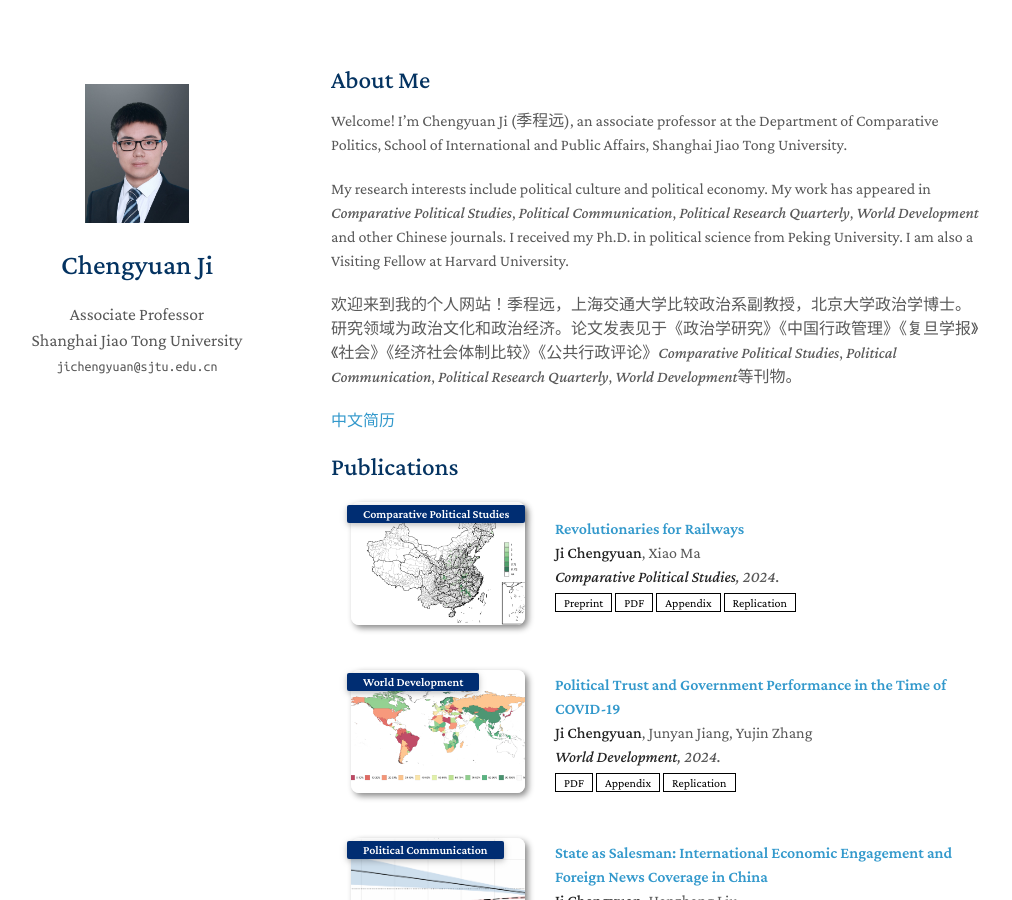
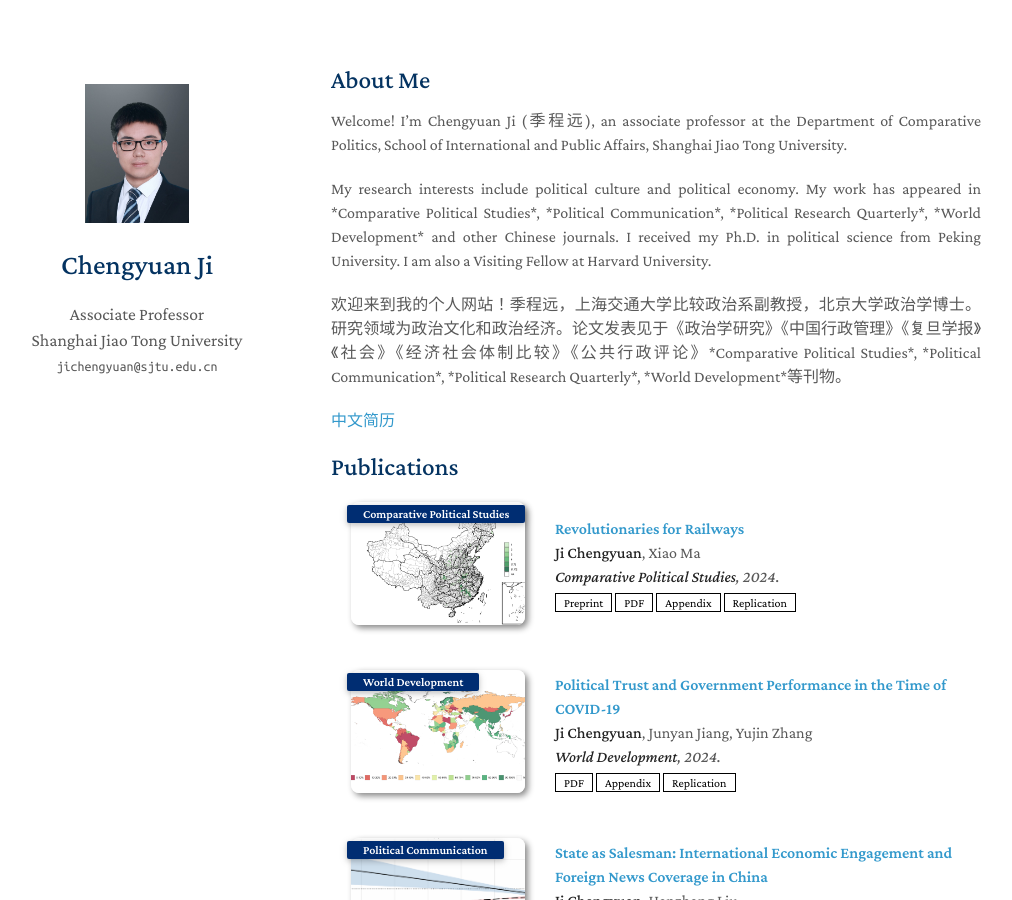
Before and after one commit to chengyuanji/website, a Jekyll site: the page built from index.md, in a window 1280 px wide and 900 px high. Shown: the whole window, without its empty margins (139-1151 px from the left). Built offline with Jekyll 4.4.1, drawn with Linux system fonts in a browser that asks for light colours; a style sheet for code colours, icons or effects is not loaded; our own code applies the rules of GitHub Pages for plain Markdown files.

Commit message:
Update index.md

```diff
--- a/index.md
+++ b/index.md
@@ -4,11 +4,17 @@ layout: homepage
 
 ## About Me
 
+<p style="text-align:justify">
 Welcome! I’m Chengyuan Ji (季程远), an associate professor at the Department of Comparative Politics, School of International and Public Affairs, Shanghai Jiao Tong University.
+</p>
 
+<p style="text-align:justify">
 My research interests include political culture and political economy. My work has appeared in *Comparative Political Studies*, *Political Communication*, *Political Research Quarterly*, *World Development* and other Chinese journals. I received my Ph.D. in political science from Peking University. I am also a Visiting Fellow at Harvard University.
+</p>
 
+<p style="text-align:justify">
 欢迎来到我的个人网站！季程远，上海交通大学比较政治系副教授，北京大学政治学博士。研究领域为政治文化和政治经济。论文发表见于《政治学研究》《中国行政管理》《复旦学报》《社会》《经济社会体制比较》《公共行政评论》*Comparative Political Studies*, *Political Communication*, *Political Research Quarterly*, *World Development*等刊物。
+</p>
 
 [中文简历](https://chengyuanji.com/assets/files/cv_ch.pdf)
 
```
